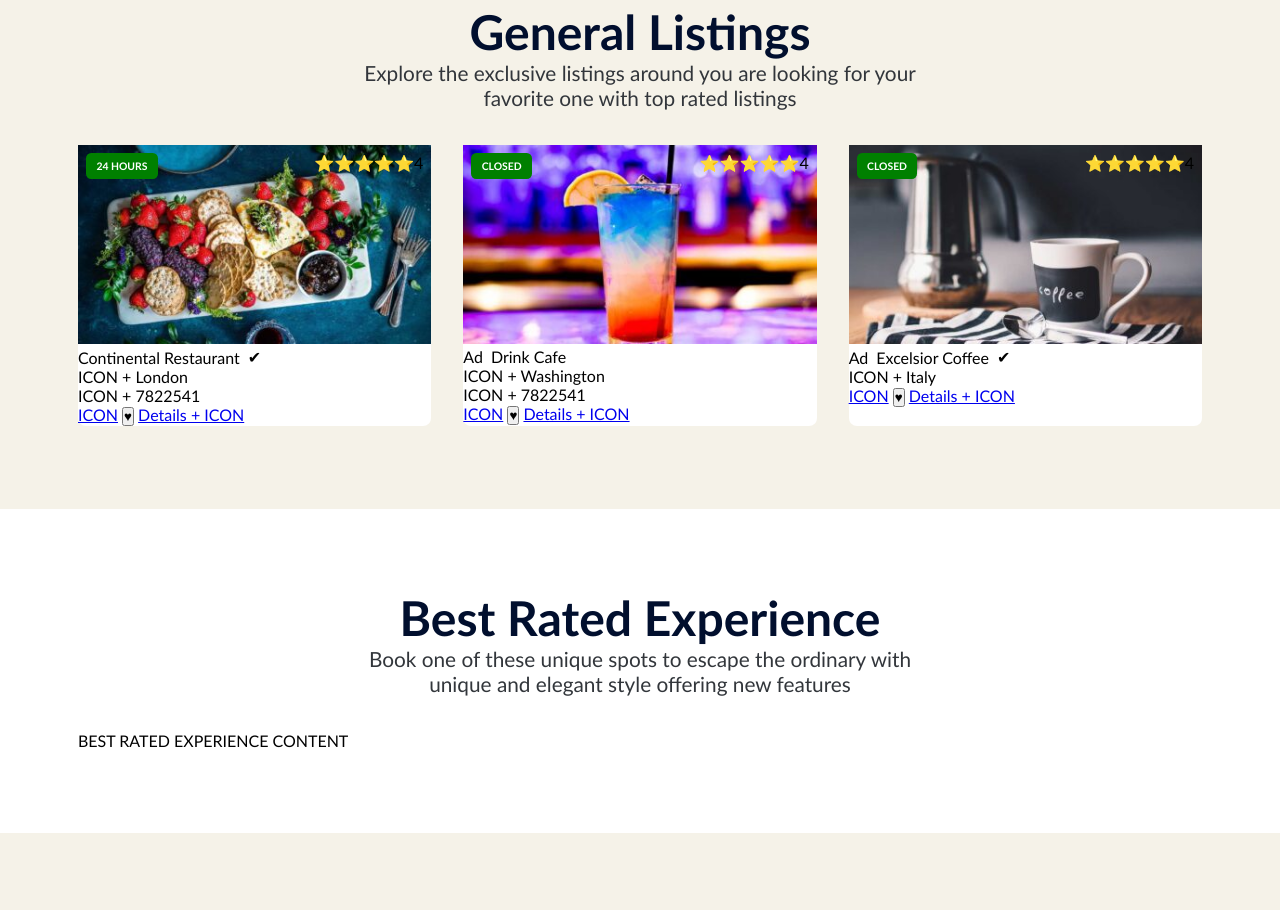
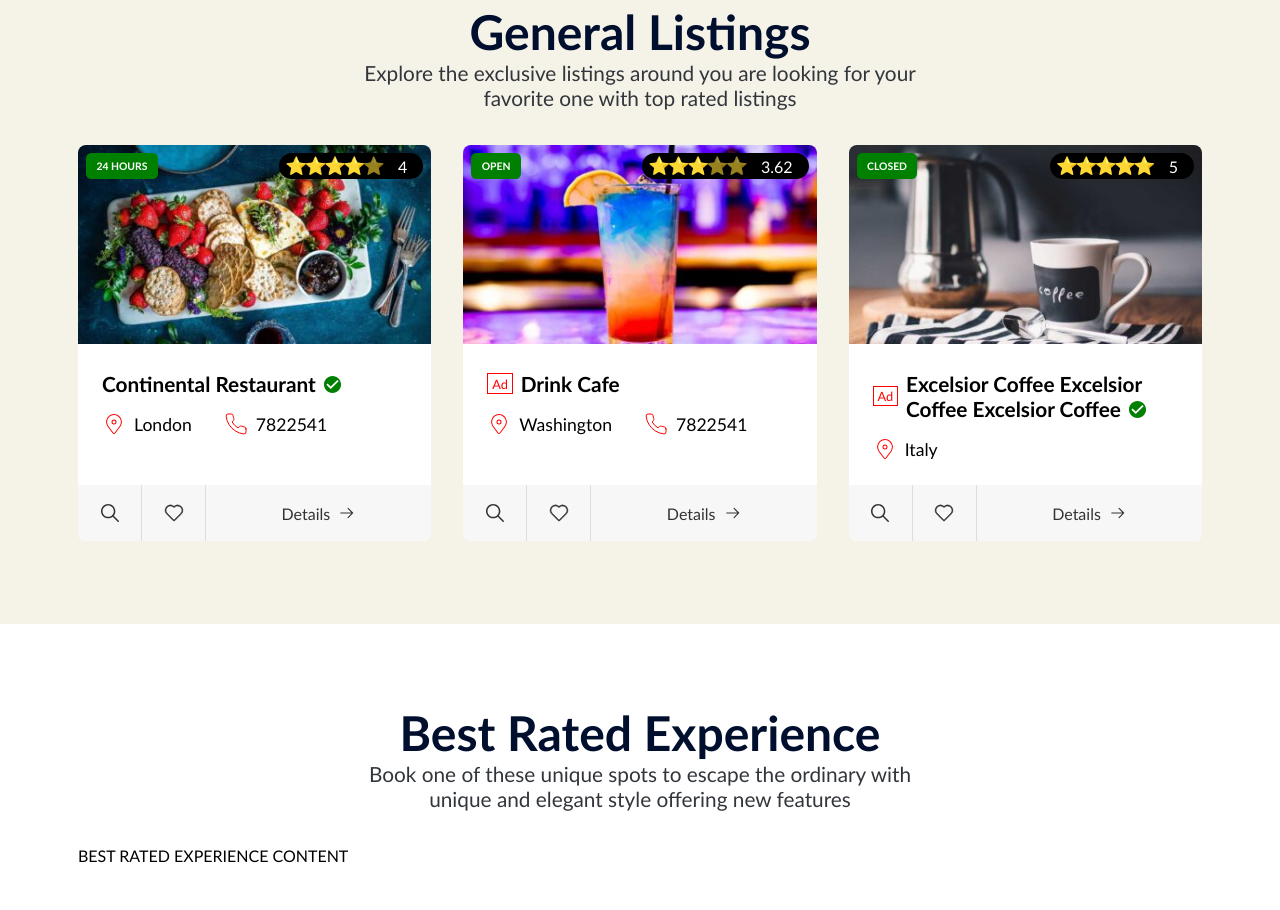
Before and after one commit to front-end-by-rimantas/54-grupe-teamwork, a website with bundled scripts: page index.html in a window 1280 px wide. Shown: the part 849-1759 px from the top of the page. Built offline with nearby package versions, Linux system fonts and the light colour scheme.

Commit message:
Working hours

```diff
--- a/css/components/general-listing-card.css
+++ b/css/components/general-listing-card.css
@@ -3,9 +3,13 @@
   gap: 2rem;
 }
 .general-listing-card {
+  display: flex;
+  flex-direction: column;
   width: 100%;
   background-color: #fff;
   border-radius: 0.5rem;
+  overflow: hidden;
+  position: relative;
 }
 .general-listing-card:hover {
   box-shadow: 0 0.2rem 0.4rem #0002;
@@ -38,30 +42,98 @@
 .general-listing-card .tag.tag-closed {
 }
 .general-listing-card .rating {
+  display: flex;
+  align-items: center;
+  gap: 1rem;
   position: absolute;
   top: 0.5rem;
   right: 0.5rem;
+  background-color: #000;
+  color: #fff;
+  padding: 0.2rem 1rem 0.2rem 0.4rem;
+  border-radius: 2rem;
+}
+.general-listing-card .rating .stars {
+  display: flex;
+  line-height: 1em;
+  font-size: 1.1rem;
+}
+.general-listing-card .rating .stars span {
+  width: 1.1em;
+}
+.general-listing-card .rating .stars .dark {
+  opacity: 0.6;
+}
+.general-listing-card .info {
+  display: grid;
+  gap: 1rem;
+  padding: 1.5rem;
 }
 .general-listing-card .name {
   display: flex;
   gap: 0.5rem;
   align-items: center;
+  font-weight: bold;
+  font-size: 1.3rem;
+}
+.general-listing-card .name:hover {
+  color: red;
 }
 .general-listing-card .ad {
+  border: 1px solid red;
+  color: red;
+  font-size: 0.8rem;
+  padding: 0.1em 0.3em;
+  font-weight: normal;
 }
 .general-listing-card .verified {
+  color: green;
+  height: 1em;
+  margin: 0 0 -0.15em 0.5ch;
 }
 .general-listing-card .details {
+  display: flex;
+  gap: 2rem;
+  flex-wrap: wrap;
+  font-size: 1.1rem;
 }
 .general-listing-card .detail {
+  display: flex;
+  align-items: center;
+  gap: 0.5rem;
 }
 .general-listing-card .footer {
+  display: grid;
+  grid-template-columns: 4rem 4rem 1fr;
+  margin-top: auto;
 }
-.general-listing-card .search {
+.general-listing-card .footer > * {
+  display: flex;
+  align-items: center;
+  justify-content: center;
+  gap: 0.5em;
+  color: #333;
+  padding: 1rem;
+  background-color: #f7f7f7;
+  border: none;
+  border-right: 1px solid #ddd;
 }
-.general-listing-card .favorite {
+.general-listing-card .footer > *:hover {
+  color: red;
+}
+.general-listing-card .search svg,
+.general-listing-card .favorite svg {
+  width: 1.5rem;
+  height: 1.5rem;
 }
 .general-listing-card .more {
+  color: #333;
+  text-decoration: none;
+  border: none;
+}
+.general-listing-card .more svg {
+  height: 1.1rem;
+  width: 1.1rem;
 }
 
 @media (min-width: 800px) {
--- a/js/components/generalListingCard.js
+++ b/js/components/generalListingCard.js
@@ -1,31 +1,33 @@
 import { rating } from "./rating.js";
+import { workingHoursTag } from "./workingHoursTag.js";
+
+const search = '<svg stroke="currentColor" fill="currentColor" stroke-width="0" viewBox="0 0 512 512" height="200px" width="200px" xmlns="http://www.w3.org/2000/svg"><path d="M443.5 420.2L336.7 312.4c20.9-26.2 33.5-59.4 33.5-95.5 0-84.5-68.5-153-153.1-153S64 132.5 64 217s68.5 153 153.1 153c36.6 0 70.1-12.8 96.5-34.2l106.1 107.1c3.2 3.4 7.6 5.1 11.9 5.1 4.1 0 8.2-1.5 11.3-4.5 6.6-6.3 6.8-16.7.6-23.3zm-226.4-83.1c-32.1 0-62.3-12.5-85-35.2-22.7-22.7-35.2-52.9-35.2-84.9 0-32.1 12.5-62.3 35.2-84.9 22.7-22.7 52.9-35.2 85-35.2s62.3 12.5 85 35.2c22.7 22.7 35.2 52.9 35.2 84.9 0 32.1-12.5 62.3-35.2 84.9-22.7 22.7-52.9 35.2-85 35.2z"></path></svg>';
+const heart = '<svg stroke="currentColor" fill="currentColor" stroke-width="0.5" viewBox="0 0 24 24" height="200px" width="200px" xmlns="http://www.w3.org/2000/svg"><g id="Heart"><path d="M12,20.043a.977.977,0,0,1-.7-.288L4.63,13.08A5.343,5.343,0,0,1,6.053,4.513,5.266,5.266,0,0,1,12,5.371a5.272,5.272,0,0,1,5.947-.858A5.343,5.343,0,0,1,19.37,13.08l-6.676,6.675A.977.977,0,0,1,12,20.043ZM8.355,4.963A4.015,4.015,0,0,0,6.511,5.4,4.4,4.4,0,0,0,4.122,8.643a4.345,4.345,0,0,0,1.215,3.73l6.675,6.675,6.651-6.675a4.345,4.345,0,0,0,1.215-3.73A4.4,4.4,0,0,0,17.489,5.4a4.338,4.338,0,0,0-4.968.852h0a.744.744,0,0,1-1.042,0A4.474,4.474,0,0,0,8.355,4.963Z"></path></g></svg>';
+const arrow = '<svg stroke="currentColor" fill="currentColor" stroke-width="0" viewBox="0 0 24 24" height="200px" width="200px" xmlns="http://www.w3.org/2000/svg"><path d="M13.22 19.03a.75.75 0 0 1 0-1.06L18.19 13H3.75a.75.75 0 0 1 0-1.5h14.44l-4.97-4.97a.749.749 0 0 1 .326-1.275.749.749 0 0 1 .734.215l6.25 6.25a.75.75 0 0 1 0 1.06l-6.25 6.25a.75.75 0 0 1-1.06 0Z"></path></svg>';
 
 export function generalListingCard(item) {
-    let tag = '';
-    if (item.operatingHours.alwaysOpen) {
-        tag = '<div class="tag tag-24">24 hours</div>';
-    } else if (false) {
-        tag = '<div class="tag tag-open">Open</div>';
-    } else {
-        tag = '<div class="tag tag-closed">Closed</div>';
-    }
     const ad = item.isAd ? '<span class="ad">Ad</span>' : '';
-    const verified = item.isVerified ? '<div class="verified">✔</div>' : '';
-    const location = `<div class="detail">ICON + ${item.details.location}</div>`;
-    const phone = item.details.phone ? `<div class="detail">ICON + ${item.details.phone}</div>` : '';
+    const verified = item.isVerified ? '<img src="./img/verified.svg" class="verified" alt="Verified">' : '';
+    const location = `<div class="detail"><img src="./img/location.svg" alt="Location">${item.details.location}</div>`;
+    const phone = item.details.phone ? `<div class="detail"><img src="./img/phone.svg" class="phone" alt="Phone">${item.details.phone}</div>` : '';
 
     return `
         <div class="general-listing-card">
             <div class="visual">
                 <img src="./img/${item.imgSrc}" alt="${item.imgAlt}">
-                ${tag + rating(item.rating)}
+                ${workingHoursTag(item.operatingHours) + rating(item.rating)}
             </div>
-            <div class="name">${ad + item.name + verified}</div>
-            <div class="details">${location + phone}</div>
+            <div class="info">
+                <div class="name">
+                    ${ad}
+                    <div class="text">${item.name + verified}</div>
+                </div>
+                <div class="details">${location + phone}</div>
+            </div>
             <div class="footer">
-                <a class="search" href="${item.searchHref}">ICON</a>
-                <button class="favorite">♥</button>
-                <a class="more" href="${item.innerPageHref}">Details + ICON</a>
+                <a class="search" href="${item.searchHref}">${search}</a>
+                <button class="favorite">${heart}</button>
+                <a class="more" href="${item.innerPageHref}">Details${arrow}</a>
             </div>
         </div>`;
 }
--- a/js/components/rating.js
+++ b/js/components/rating.js
@@ -1,3 +1,11 @@
 export function rating(value) {
-    return `<div class="rating">⭐⭐⭐⭐⭐${value}</div>`;
+    const n = Math.floor(value);
+    return `
+        <div class="rating">
+            <div class="stars">
+                ${'<span>⭐</span>'.repeat(n)}
+                ${'<span class="dark">⭐</span>'.repeat(5 - n)}
+            </div>
+            ${value}
+        </div>`;
 }
--- /dev/null
+++ b/js/components/workingHoursTag.js
@@ -0,0 +1,16 @@
+export function workingHoursTag(data) {
+    const currentHour = (new Date()).getHours();
+
+    if (data.alwaysOpen) {
+        return '<div class="tag tag-24">24 hours</div>';
+    } else if (data.startingHour < data.closingHour
+        && currentHour >= data.startingHour
+        && currentHour < data.closingHour) {
+        return '<div class="tag tag-open">Open</div>';
+    } else if (data.startingHour > data.closingHour &&
+        (currentHour >= data.startingHour || currentHour < data.closingHour)) {
+        return '<div class="tag tag-open">Open</div>';
+    } else {
+        return '<div class="tag tag-closed">Closed</div>';
+    }
+}
--- a/js/data/generalListingData.js
+++ b/js/data/generalListingData.js
@@ -21,7 +21,7 @@ export const generalListingData = [
         id: 2,
         imgSrc: 'p2.png',
         imgAlt: 'Something beautiful',
-        rating: 4,
+        rating: 3.62,
         operatingHours: {
             alwaysOpen: false,
             startingHour: 9,
@@ -41,15 +41,15 @@ export const generalListingData = [
         id: 3,
         imgSrc: 'p3.png',
         imgAlt: 'Something beautiful',
-        rating: 4,
+        rating: 5,
         operatingHours: {
             alwaysOpen: false,
-            startingHour: 9,
-            closingHour: 21,
+            startingHour: 21,
+            closingHour: 9,
         },
         isAd: true,
         isVerified: true,
-        name: 'Excelsior Coffee',
+        name: 'Excelsior Coffee Excelsior Coffee Excelsior Coffee',
         innerPageHref: '#',
         searchHref: '#',
         details: {
```
Also changed, not shown: img/arrow.svg (added), img/heart.svg (added), img/location.svg (added), img/phone.svg (added), img/search.svg (added), img/verified.svg (added).
